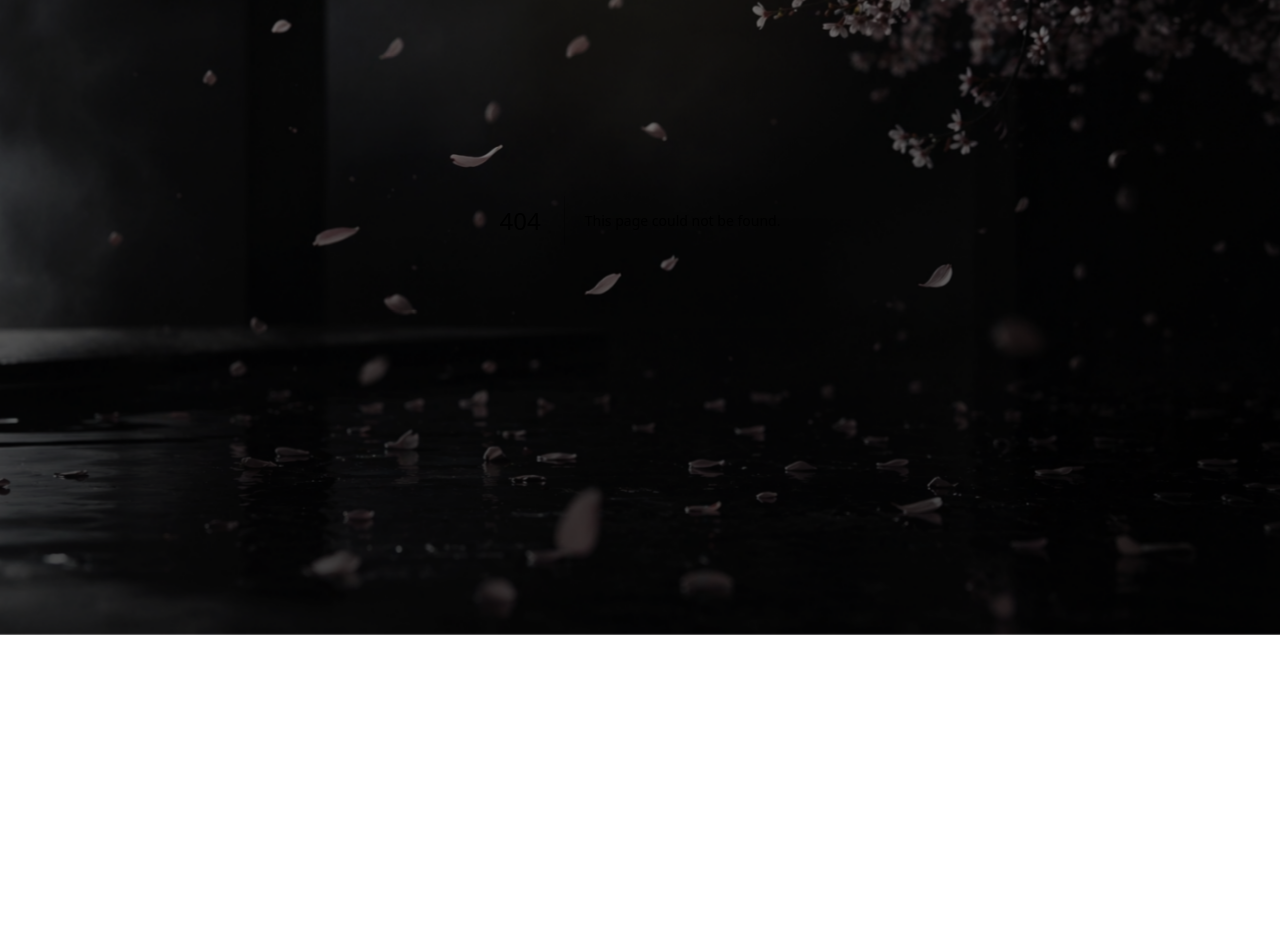
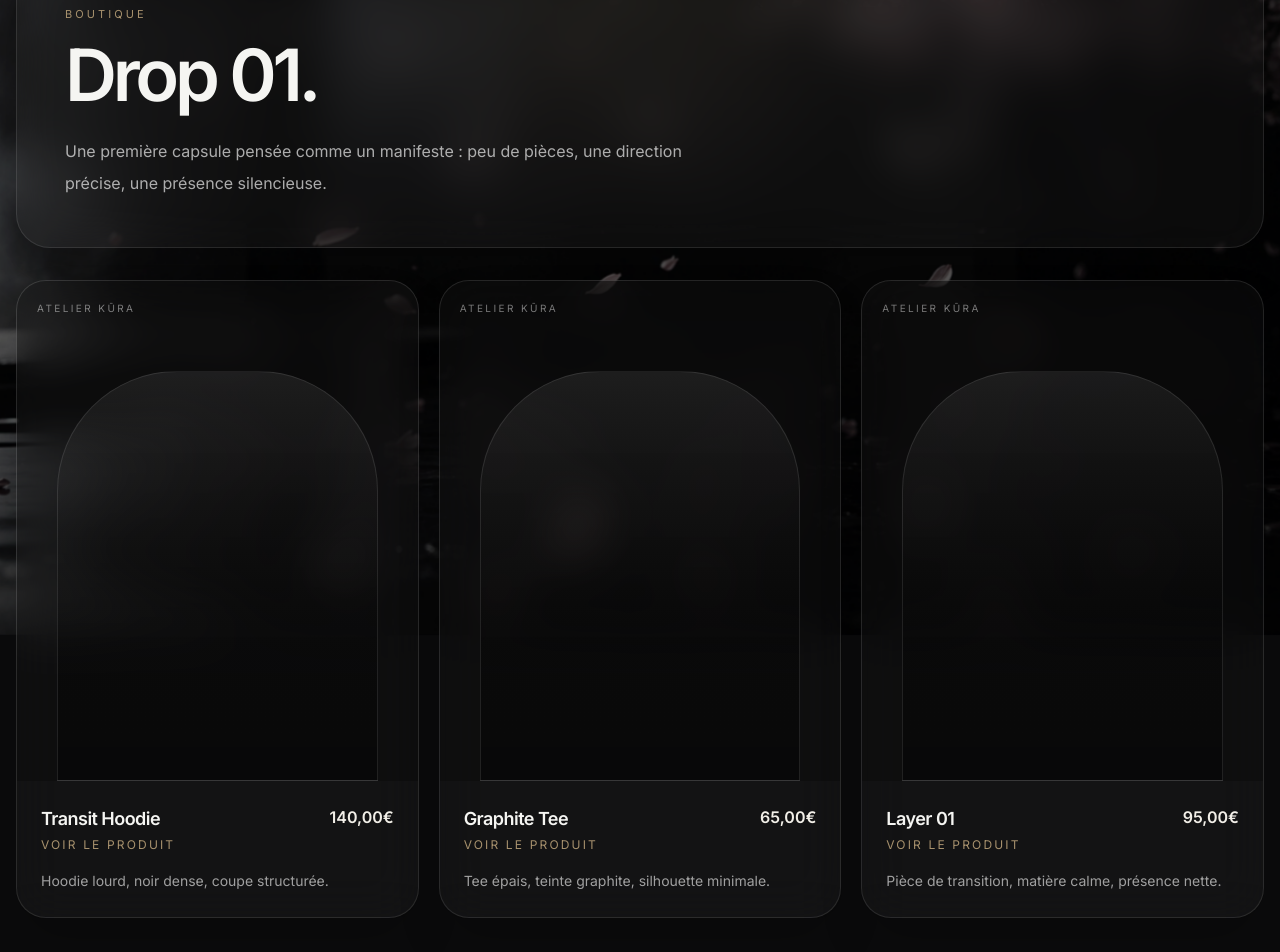
Before and after one commit to alexis54230nancy-boop/atelier-kura, a Next.js app: page /shop in a window 1280 px wide. Before the commit this address had no page. Shown: the part 180-1132 px from the top of the page. Before the commit the page ends 800 px from the top, so only its background shows below. Built offline with nearby package versions, Linux system fonts and the light colour scheme.

Commit message:
Add fabrication page

```diff
--- /dev/null
+++ b/app/fabrication/page.tsx
@@ -0,0 +1,80 @@
+import Navbar from "../../components/Navbar";
+import Footer from "../../components/Footer";
+
+export default function FabricationPage() {
+  return (
+    <main className="min-h-screen text-[#f5f5f2]">
+      <Navbar />
+
+      <section className="px-4 py-16">
+        <div className="mx-auto grid w-[min(1280px,100%)] gap-8 lg:grid-cols-[1fr_1fr]">
+
+          {/* LEFT */}
+          <div className="rounded-[34px] border border-white/10 bg-white/[0.035] p-8 shadow-2xl backdrop-blur-xl md:p-12">
+            <div className="text-[11px] uppercase tracking-[0.28em] text-[#A8926E]">
+              Fabrication
+            </div>
+
+            <h1 className="mt-4 text-5xl font-semibold leading-[0.95] tracking-[-0.06em] md:text-7xl">
+              Matière,
+              <br />
+              structure,
+              <br />
+              intention.
+            </h1>
+
+            <p className="mt-6 text-base leading-8 text-white/68">
+              Chaque pièce Atelier Kūra est pensée autour de la matière et de la
+              tenue. Le vêtement n’est pas un simple objet visuel : il doit exister
+              dans le mouvement, durer, et garder sa présence dans le temps.
+            </p>
+          </div>
+
+          {/* RIGHT */}
+          <div className="rounded-[34px] border border-white/10 bg-white/[0.035] p-8 shadow-2xl backdrop-blur-xl md:p-12">
+            <div className="space-y-6 text-base leading-8 text-white/68">
+              <p>
+                Les matières sont sélectionnées pour leur densité, leur chute et
+                leur capacité à structurer la silhouette. Les grammages sont
+                volontairement élevés pour donner une présence réelle au vêtement.
+              </p>
+
+              <p>
+                La coupe est pensée pour accompagner le corps sans le contraindre :
+                lignes nettes, volumes contrôlés, équilibre entre confort et précision.
+              </p>
+
+              <p>
+                Chaque drop est produit en quantité limitée, afin de préserver
+                la cohérence de la pièce et éviter toute dilution de l’identité.
+              </p>
+            </div>
+
+            <div className="mt-10 grid gap-4 md:grid-cols-3">
+              {[
+                ["450 GSM", "Hoodie"],
+                ["240 GSM", "Tee"],
+                ["Série limitée", "Drop 01"],
+              ].map(([title, desc]) => (
+                <div
+                  key={title}
+                  className="rounded-[20px] border border-white/10 bg-black/30 p-5 backdrop-blur-md"
+                >
+                  <strong className="block text-2xl text-white">
+                    {title}
+                  </strong>
+                  <span className="mt-2 block text-sm text-white/55">
+                    {desc}
+                  </span>
+                </div>
+              ))}
+            </div>
+          </div>
+
+        </div>
+      </section>
+
+      <Footer />
+    </main>
+  );
+}
--- /dev/null
+++ b/app/shop/page.tsx
@@ -0,0 +1,91 @@
+import Link from "next/link";
+import Navbar from "../../components/Navbar";
+import Footer from "../../components/Footer";
+
+const products = [
+  {
+    name: "Transit Hoodie",
+    price: "140,00€",
+    href: "/produit/transit-hoodie",
+    desc: "Hoodie lourd, noir dense, coupe structurée.",
+  },
+  {
+    name: "Graphite Tee",
+    price: "65,00€",
+    href: "/produit/graphite-tee",
+    desc: "Tee épais, teinte graphite, silhouette minimale.",
+  },
+  {
+    name: "Layer 01",
+    price: "95,00€",
+    href: "/produit/layer-01",
+    desc: "Pièce de transition, matière calme, présence nette.",
+  },
+];
+
+export default function ShopPage() {
+  return (
+    <main className="min-h-screen text-[#f5f5f2]">
+      <Navbar />
+
+      <section className="px-4 py-16">
+        <div className="mx-auto w-[min(1280px,100%)]">
+          <div className="rounded-[34px] border border-white/10 bg-white/[0.035] p-8 shadow-2xl backdrop-blur-xl md:p-12">
+            <div className="text-[11px] uppercase tracking-[0.28em] text-[#A8926E]">
+              Boutique
+            </div>
+
+            <h1 className="mt-4 text-5xl font-semibold tracking-[-0.06em] md:text-7xl">
+              Drop 01.
+            </h1>
+
+            <p className="mt-6 max-w-2xl text-base leading-8 text-white/65">
+              Une première capsule pensée comme un manifeste : peu de pièces,
+              une direction précise, une présence silencieuse.
+            </p>
+          </div>
+
+          <div className="mt-8 grid gap-5 md:grid-cols-3">
+            {products.map((product) => (
+              <Link
+                key={product.name}
+                href={product.href}
+                className="group overflow-hidden rounded-[30px] border border-white/10 bg-white/[0.035] shadow-2xl backdrop-blur-xl transition duration-500 hover:-translate-y-2 hover:border-[#A8926E]/40 hover:bg-white/[0.055]"
+              >
+                <div className="relative aspect-[4/5] overflow-hidden bg-black/25">
+                  <div className="absolute inset-x-10 bottom-0 h-[82%] rounded-t-[120px] border border-white/10 bg-gradient-to-b from-white/[0.08] to-black/40 transition duration-500 group-hover:scale-[1.03]" />
+                  <div className="absolute left-5 top-5 text-[10px] uppercase tracking-[0.24em] text-white/45">
+                    Atelier Kūra
+                  </div>
+                </div>
+
+                <div className="p-6">
+                  <div className="flex items-start justify-between gap-4">
+                    <div>
+                      <h2 className="text-lg font-semibold tracking-[-0.03em]">
+                        {product.name}
+                      </h2>
+                      <p className="mt-1 text-xs uppercase tracking-[0.18em] text-[#A8926E]">
+                        Voir le produit
+                      </p>
+                    </div>
+
+                    <span className="font-semibold text-[#F2EFE8]">
+                      {product.price}
+                    </span>
+                  </div>
+
+                  <p className="mt-4 text-sm leading-6 text-white/60">
+                    {product.desc}
+                  </p>
+                </div>
+              </Link>
+            ))}
+          </div>
+        </div>
+      </section>
+
+      <Footer />
+    </main>
+  );
+}
--- /dev/null
+++ b/app/story/page.tsx
@@ -0,0 +1,55 @@
+import Navbar from "../../components/Navbar";
+import Footer from "../../components/Footer";
+
+export default function StoryPage() {
+  return (
+    <main className="min-h-screen text-[#f5f5f2]">
+      <Navbar />
+
+      <section className="px-4 py-16">
+        <div className="mx-auto grid w-[min(1280px,100%)] gap-8 lg:grid-cols-[0.9fr_1.1fr]">
+          <div className="rounded-[34px] border border-white/10 bg-white/[0.035] p-8 shadow-2xl backdrop-blur-xl md:p-12">
+            <div className="text-[11px] uppercase tracking-[0.28em] text-[#A8926E]">
+              Histoire
+            </div>
+
+            <h1 className="mt-4 text-5xl font-semibold leading-[0.95] tracking-[-0.06em] md:text-7xl">
+              Une présence qui ne cherche pas le bruit.
+            </h1>
+          </div>
+
+          <div className="rounded-[34px] border border-white/10 bg-white/[0.035] p-8 shadow-2xl backdrop-blur-xl md:p-12">
+            <div className="space-y-6 text-base leading-8 text-white/68">
+              <p>
+                Atelier Kūra naît d’une idée simple : créer des vêtements sobres,
+                structurés et limités, capables d’habiter le quotidien sans jamais
+                forcer l’attention.
+              </p>
+
+              <p>
+                La marque explore une esthétique sombre, précise et silencieuse :
+                le mouvement, la matière, la tension intérieure, la retenue.
+              </p>
+
+              <p>
+                Kūra s’inspire du minimalisme japonais, des trajectoires nocturnes,
+                du vêtement fonctionnel et d’une idée du luxe qui ne parle pas trop fort.
+              </p>
+            </div>
+
+            <div className="mt-10 border-t border-white/10 pt-8">
+              <p className="text-2xl leading-snug tracking-[-0.04em] md:text-4xl">
+                « Ce qui dure ne parle pas fort. »
+              </p>
+              <p className="mt-4 text-sm uppercase tracking-[0.2em] text-white/45">
+                Atelier Kūra
+              </p>
+            </div>
+          </div>
+        </div>
+      </section>
+
+      <Footer />
+    </main>
+  );
+}
```
